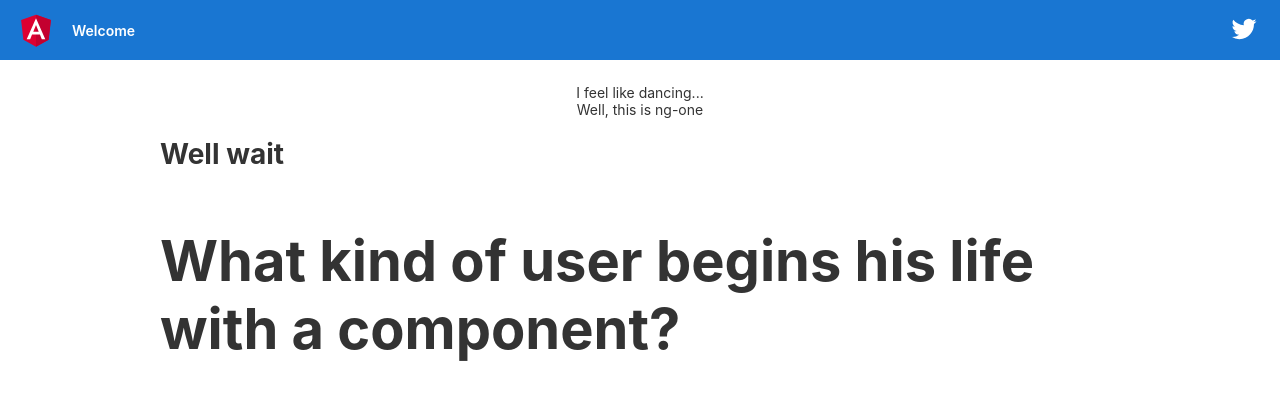
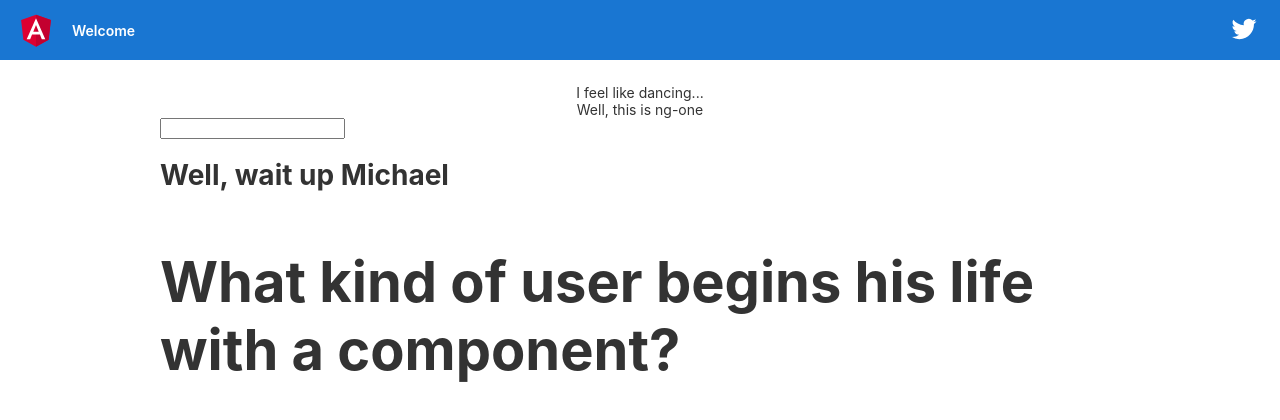
Before and after one commit to agmt5989/ang, an Angular app: page / in a window 1280 px wide. Shown: the top 420 px of the page. Built offline with nearby package versions, Linux system fonts and the light colour scheme.

Commit message:
just a typo

```diff
--- a/src/app/user.component.ts
+++ b/src/app/user.component.ts
@@ -2,7 +2,15 @@ import { Component } from '@angular/core';
 
 @Component({
     selector: 'app-user',
-    template: `<h1>Well wait<h1>
+    template: `
+    <input type="text" (input)="onUserInput($event)">
+    <h1>Well, wait up {{name}}<h1>
     <p>What kind of user begins his life with a component?</p>`
 })
-export class UserComponent {}
+export class UserComponent {
+    name = 'Michael'
+
+    onUserInput(event) {
+        this.name = event.target.value;
+    }
+}
```
